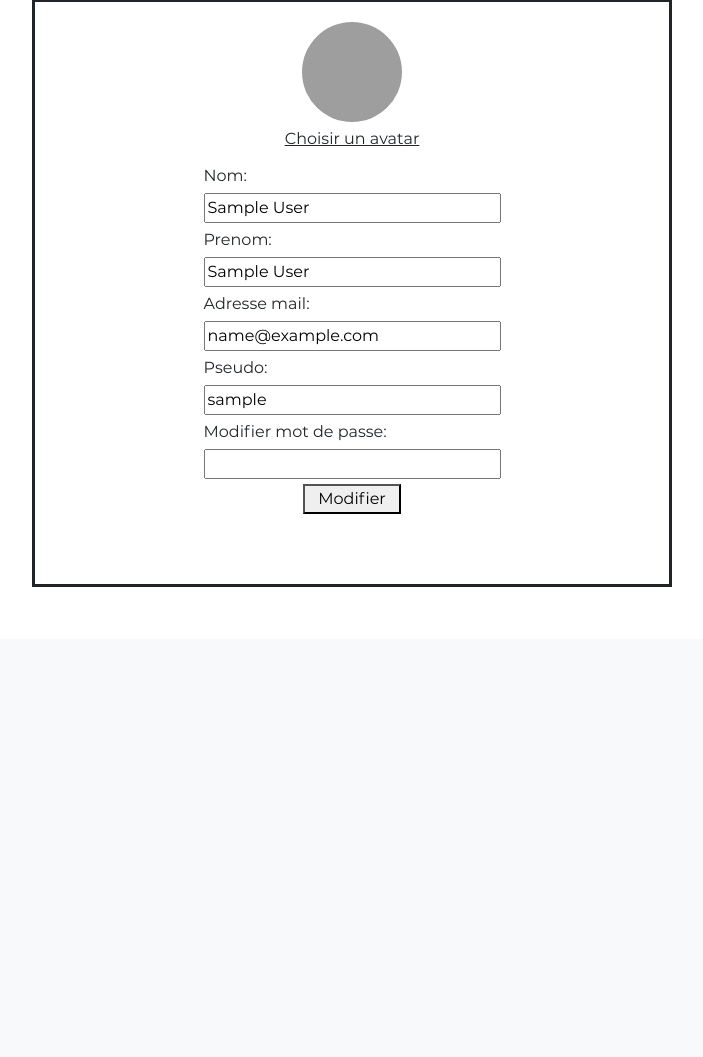
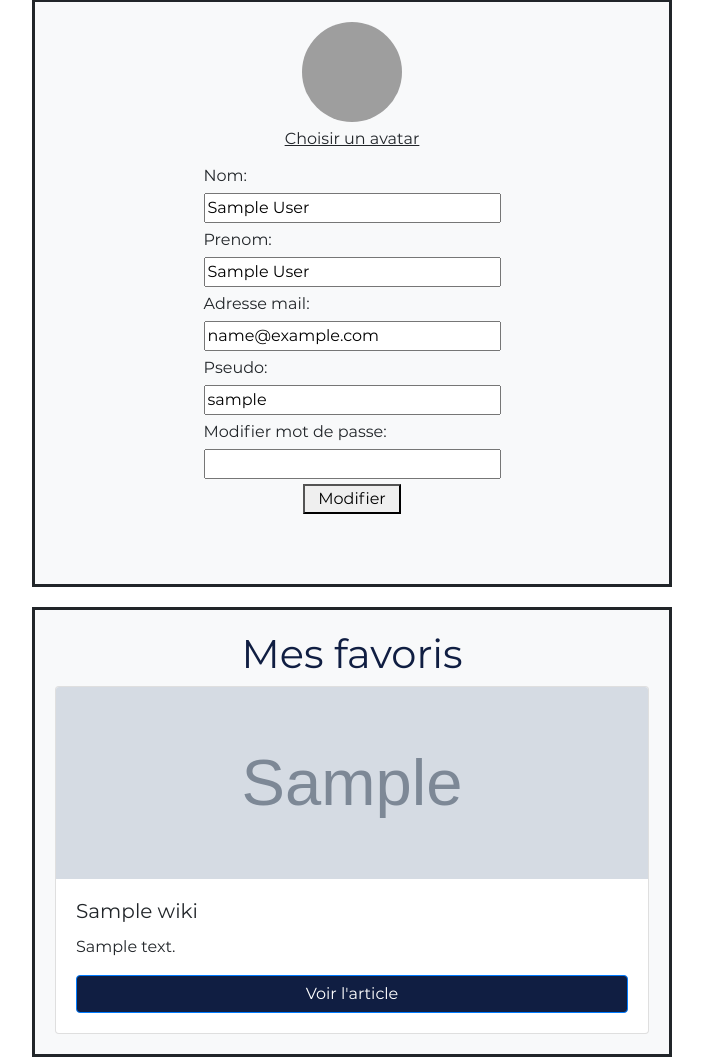
Before and after one commit to MyGg29/ProjetWEB, a PHP site: page /edsa-stellarisen/connexion in a window 1280 px wide. Shown: the part 161-1218 px from the top of the page, without its empty margins (288-991 px from the left). Before the commit the page ends 748 px from the top, so only its background shows below. Run offline with PHP 8.4, Linux system fonts and the light colour scheme; the visitor is signed in with stand-in values (Sample User, id 1); tables that the repository leaves empty or names only in its code hold one stand-in row (values such as "Sample post"); grey boxes marked "Sample" are stand-in pictures; some libraries are stand-ins or nearby versions; grey boxes are pictures that could not be loaded.

Commit message:
clean et debuggage du systeme utilisateur

```diff
--- a/application/configs/configs.php
+++ b/application/configs/configs.php
@@ -1,14 +1,15 @@
 <?php
 $config = array(
     "db" => array(
-            "dbname" => "stellarisen",
-            "username" => "root",
-            "password" => "",
-            "host" => "localhost"
+        "dbname" => "stellarisen",
+        "username" => "root",
+        "password" => "",
+        "host" => "localhost"
     ),
     "urls" => array(
-        "baseUrl" => "localhost:8080"
+        "baseUrl" => "/edsa-stellarisen/",
+        "fullUrl" => "127.0.0.1:8080/edsa-stellarisen"
     ),
 );
-
+$GLOBALS["config"] = $config;
 ?>
--- a/application/controllers/indexController.php
+++ b/application/controllers/indexController.php
@@ -1,5 +1,9 @@
 <?php
 class IndexController{
+    function __construct($conf){
+        $this->config = $conf;
+    }
+
     function show(){
         $this->pathBigImage = "public/img/InSight.PNG";
         $this->titleBigNews = "NASA InSight sur Mars !";
--- a/application/controllers/loginController.php
+++ b/application/controllers/loginController.php
@@ -1,6 +1,7 @@
 <?php
-require("../application/models/database.php");
+require_once("../application/models/database.php");
 require("../application/models/user.php");
+require("../application/controllers/wikiController.php");
 class LoginController{
 
     public $missingfields = array();
@@ -26,8 +27,9 @@ class LoginController{
     }
 
     public function showMyAccount(){
+        $dbh = Database::connect();
         if(isset($_POST["submit"])){
-            $dbh = Database::connect();
+            //handle avatar
             $user = new User($_POST);
             $user->modify($dbh,$_SESSION["id"]);
             if($_FILES["img-upload"]["name"] != ""){
@@ -36,6 +38,15 @@ class LoginController{
         }
         //we add a rand() to trick the browser into reloading the cached image
         $this->avatarPath = "public/userImages/".$_SESSION["avatar"]."?=".rand();
+
+        $favs = $dbh->prepare("SELECT id, titre, description, image FROM wiki INNER JOIN userfavoritesfile AS Ufavs ON wiki.id = Ufavs.idStarFile WHERE Ufavs.idUser = :idUser");
+        $favs->execute(["idUser" => $_SESSION["id"]]);
+        foreach($favs->fetchAll() as $key=>$value){
+            $this->donneeCarte[$value["id"]]["titre"] = $value["titre"];
+            $this->donneeCarte[$value["id"]]["description"] = $value["description"];
+            $this->donneeCarte[$value["id"]]["image"] = $value["image"];
+        }
+
         include("../application/views/moncompte.php");
     }
 
--- a/application/controllers/routeController.php
+++ b/application/controllers/routeController.php
@@ -1,18 +1,24 @@
 <?php
 class Route {
+    private $config;
+    function __construct($conf){
+        $this->config = $conf;
+    }
+
     function router($request){
+        $baseUrl = $this->config["urls"]["baseUrl"];
         switch($request){
-            case "/edsa-stellarisen/":
+            case $baseUrl:
                 require("../application/controllers/indexController.php");
                 $indexController = new IndexController;
                 $indexController->show();
                 break;
-            case "/edsa-stellarisen/galerie":
+            case $baseUrl."galerie":
                 require("../application/controllers/galerieController.php");
                 $galerieController = new GalerieController;
                 $galerieController->show();
                 break;
-            case "/edsa-stellarisen/wiki":
+            case $baseUrl."wiki":
                 if(array_key_exists("search",$_GET)){
                     //search query
                     require("../application/controllers/wikiController.php");
@@ -26,12 +32,12 @@ class Route {
                     $wikiController->show();
                 }
                 break;
-            case "/edsa-stellarisen/planetarium":
+            case $baseUrl."planetarium":
                 require("../application/controllers/planetController.php");
                 $planetController = new PlanetController;
                 $planetController->show();
                 break;
-            case "/edsa-stellarisen/connexion":
+            case $baseUrl."connexion":
                 require("../application/controllers/loginController.php");
                 $loginController = new LoginController;
                 if(empty($_SESSION)){
@@ -41,18 +47,18 @@ class Route {
                     $loginController->showMyAccount();
                 }
                 break;
-            case "/edsa-stellarisen/inscrire":
+            case $baseUrl."inscrire":
                 require("../application/controllers/loginController.php");
                 $loginController = new LoginController;
                 $loginController->showRegister();
                 break;
-            case "/edsa-stellarisen/deconnexion":
+            case $baseUrl."deconnexion":
                 require("../application/controllers/loginController.php");
                 $loginController = new LoginController;
                 $loginController->disconnect();
-                header("Location: /edsa-stellarisen/connexion");
+                header("Location: ".$baseUrl."connexion");
                 break;
-            case "/edsa-stellarisen/article":
+            case $baseUrl."article":
                 require("../application/controllers/articleController.php");
                 $articleController = new ArticleController;
                 if(empty($_GET)){
@@ -70,7 +76,7 @@ class Route {
                     $articleController->addFav($_POST["fav"]);
                 }
                 break;
-            case "/edsa-stellarisen/planetarium":
+            case $baseUrl."planetarium":
                 require("../application/controllers/planetController.php");
                 $planetController = new PlanetController;
                 $planetController -> show();
--- a/application/controllers/wikiController.php
+++ b/application/controllers/wikiController.php
@@ -1,5 +1,5 @@
 <?php
-require("../application/models/database.php");
+require_once("../application/models/database.php");
 class WikiController{
     function show(){
         $dbh = Database::connect();
--- a/application/layout/navbar.php
+++ b/application/layout/navbar.php
@@ -1,5 +1,5 @@
 <nav class="navbar navbar-expand-lg navbar-light bg-light">
-  <div class="logo"><a class="logoLink" href="/edsa-stellarisen/"><img src="public/icon/logovect.svg" alt="Logo" class="logovectClass" style="width:60px;height:60px;"><h1>Stellar'ISEN</h1></a></div>
+  <div class="logo"><a class="logoLink" href="<?=$config["urls"]["baseUrl"]?>"><img src="public/icon/logovect.svg" alt="Logo" class="logovectClass" style="width:60px;height:60px;"><h1>Stellar'ISEN</h1></a></div>
   <button class="navbar-toggler" type="button" data-toggle="collapse" data-target="#navbarSupportedContent" aria-controls="navbarSupportedContent" aria-expanded="false" aria-label="Toggle navigation">
     <span class="navbar-toggler-icon"></span>
   </button>
@@ -7,16 +7,16 @@
   <div class="collapse navbar-collapse" id="navbarSupportedContent">
     <ul class="navbar-nav mr-auto">
       <li class="nav-item active">
-        <a class="nav-link" href="/edsa-stellarisen/"><img src="public/icon/home.svg" alt="LogoAccueil" class="navbarLogos" style="width:20px;height:20px;"> Accueil <span class="sr-only">(current)</span></a>
+        <a class="nav-link" href="<?=$config["urls"]["baseUrl"]?>"><img src="public/icon/home.svg" alt="LogoAccueil" class="navbarLogos" style="width:20px;height:20px;"> Accueil <span class="sr-only">(current)</span></a>
       </li>
       <li class="nav-item">
-        <a class="nav-link" href="/edsa-stellarisen/galerie"><img src="public/icon/gallery.svg" alt="LogoAccueil" class="navbarLogos" style="width:20px;height:20px;"> Galerie</a>
+        <a class="nav-link" href="<?=$config["urls"]["baseUrl"]?>galerie"><img src="public/icon/gallery.svg" alt="LogoAccueil" class="navbarLogos" style="width:20px;height:20px;"> Galerie</a>
       </li>
       <li class="nav-item dropdown">
-        <a class="nav-link" href="/edsa-stellarisen/wiki"><img src="public/icon/open-book.svg" alt="LogoAccueil" class="navbarLogos" style="width:20px;height:20px;"> Wiki</a>
+        <a class="nav-link" href="<?=$config["urls"]["baseUrl"]?>wiki"><img src="public/icon/open-book.svg" alt="LogoAccueil" class="navbarLogos" style="width:20px;height:20px;"> Wiki</a>
       </li>
       <li class="nav-item">
-        <a class="nav-link" href="/edsa-stellarisen/planetarium"><img src="public/icon/planetarium.svg" alt="LogoAccueil" class="navbarLogos" style="width:20px;height:20px;"> Planétarium</a>
+        <a class="nav-link" href="<?=$config["urls"]["baseUrl"]?>planetarium"><img src="public/icon/planetarium.svg" alt="LogoAccueil" class="navbarLogos" style="width:20px;height:20px;"> Planétarium</a>
       </li>
     </ul>
     <form action="wiki" method="GET" class="form-inline my-2 my-lg-0">
@@ -26,15 +26,15 @@
       </button>
     </form>
 
-    <a href="/edsa-stellarisen/connexion"><button type="button" class="btn btn-primary btn-space couleurCI"><?php echo empty($_SESSION) ? "Connexion":"Mon Compte"?> </button></a>
+    <a href="<?=$config["urls"]["baseUrl"]?>connexion"><button type="button" class="btn btn-primary btn-space couleurCI"><?php echo empty($_SESSION) ? "Connexion":"Mon Compte"?> </button></a>
     <?php
     if(empty($_SESSION)){
     ?>
-      <a href="/edsa-stellarisen/inscrire"><button type="button" class="btn btn-primary btn-space couleurCI">S'inscrire</button></a>
+      <a href="<?=$config["urls"]["baseUrl"]?>inscrire"><button type="button" class="btn btn-primary btn-space couleurCI">S'inscrire</button></a>
     <?php
     }
     else{?>
-      <a href="/edsa-stellarisen/deconnexion"><button type="button" class="btn btn-primary btn-space couleurCI">Deconnexion</button></a>
+      <a href="<?=$config["urls"]["baseUrl"]?>deconnexion"><button type="button" class="btn btn-primary btn-space couleurCI">Deconnexion</button></a>
     <?php
     }
     ?>
--- a/application/models/user.php
+++ b/application/models/user.php
@@ -14,7 +14,8 @@ class User {
     private $passwordSha256;
     private $password;
     private $confirmPassword;
-    private $mail;    private $sex;
+    private $mail;
+    private $sex;
     private $datenaissance;
     private $avatar;
     private $missingfields = array();
@@ -29,8 +30,9 @@ class User {
     public function insert($dbh){
       if($this->hasValidData()){
         $mailAlreadyExists = $dbh->prepare("SELECT COUNT(*) FROM users WHERE mail = :mail");
-        $mailAlreadyExists->execute(["mail" => $mail]);
-        if($mailAlreadyExists->fetch() > 0){
+        $mailAlreadyExists->execute(["mail" => $this->mail]);
+        $row = $mailAlreadyExists->fetch();
+        if($row[0] > 0){
           $this->missingfields["mail"] = "Cet adresse mail existe déjà !";
           throw new Exception("This mail already exists");
         }
@@ -98,6 +100,7 @@ class User {
        $ok = $statement->execute(["mail" => $mail]);
        if($ok){
          $red = $statement->fetchAll();
+         $var_dump($red);
          return $red[0] > 0;
        }
     }
--- a/application/views/connexion.php
+++ b/application/views/connexion.php
@@ -12,7 +12,7 @@
             <button type="submit" name="submit">Connexion</button>
         </form>
         <div class="text-right mt-3">
-            <a href="/edsa-stellarisen/inscrire"><u>Pas de compte ? Inscrivez-vous !</u></a>
+            <a href="<?=$GLOBALS["config"]["urls"]["baseUrl"]?>inscrire"><u>Pas de compte ? Inscrivez-vous !</u></a>
         </div>
     </div>
 </div>
--- a/application/views/moncompte.php
+++ b/application/views/moncompte.php
@@ -22,6 +22,18 @@
             <button type="submit" name="submit">Modifier</button>
         </form>
     </div>
+    <div class="favBox">
+        <h1>Mes favoris</h1>
+        <?php
+        foreach($this->donneeCarte as $key=>$value){
+            $this->id = $key;
+            $this->titre = $value["titre"];
+            $this->description = $value["description"];
+            $this->image = $value["image"];
+            include("../application/layout/card.php");
+        }
+        ?>
+    </div>
 </div>
 <script>
 function readURL(input) {
--- a/public/css/main.css
+++ b/public/css/main.css
@@ -617,7 +617,7 @@ input:checked + .slider:before {
 .moncompteBox {
     padding: 20px;
     border-style: solid;
-    background-color: white;
+    background-color: #f8f9fa;
 }
 
 .moncompteBox>form {
@@ -660,6 +660,13 @@ input:checked + .slider:before {
     }
 }
 
+.favBox{
+    margin-top:20px;
+    padding: 20px;
+    border-style: solid;
+    background-color: #f8f9fa;
+}
+
 /* le bouton pdf toujours à gauche en dehors du cadre*/
 .btnPDF{
     position: fixed;
--- a/public/index.php
+++ b/public/index.php
@@ -1,7 +1,7 @@
 <?php session_start();?>
+<?php require("../application/configs/configs.php"); ?>
 <?php require("../application/layout/header.php"); ?>
-<?php include("../application/layout/navbar.php"); ?>
-
+<?php require("../application/layout/navbar.php"); ?>
 <?php
     //var_dump($_SERVER['DOCUMENT_ROOT']);
     $request = strtolower($_SERVER["REQUEST_URI"]);//On met l'uri en minuscule afin d'être plus souple
@@ -10,7 +10,7 @@
     $request = $pieces[0];
 
     require("../application/controllers/routeController.php");
-    $routeur = new Route;
+    $routeur = new Route($config);
     $routeur->router($request);
 ?>
 
```
Also changed, not shown: application/views/inscrire.php (+7 -5 lines), .htaccess, README.md.
